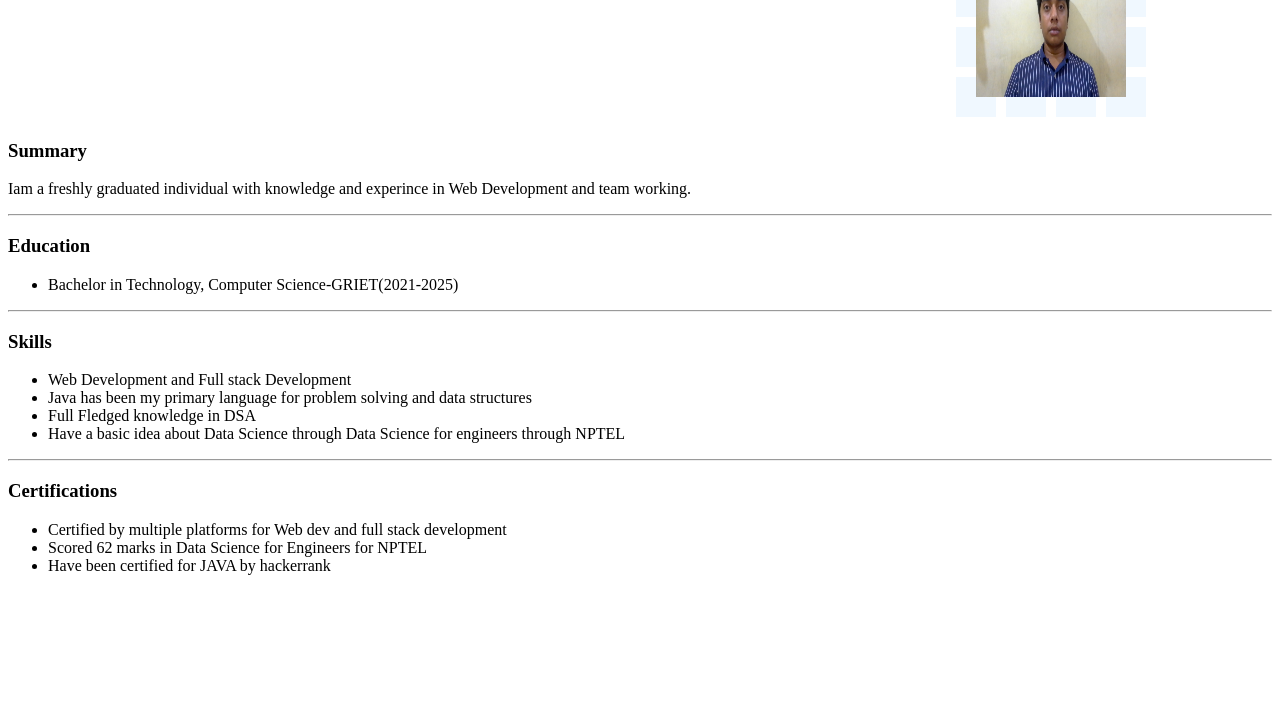
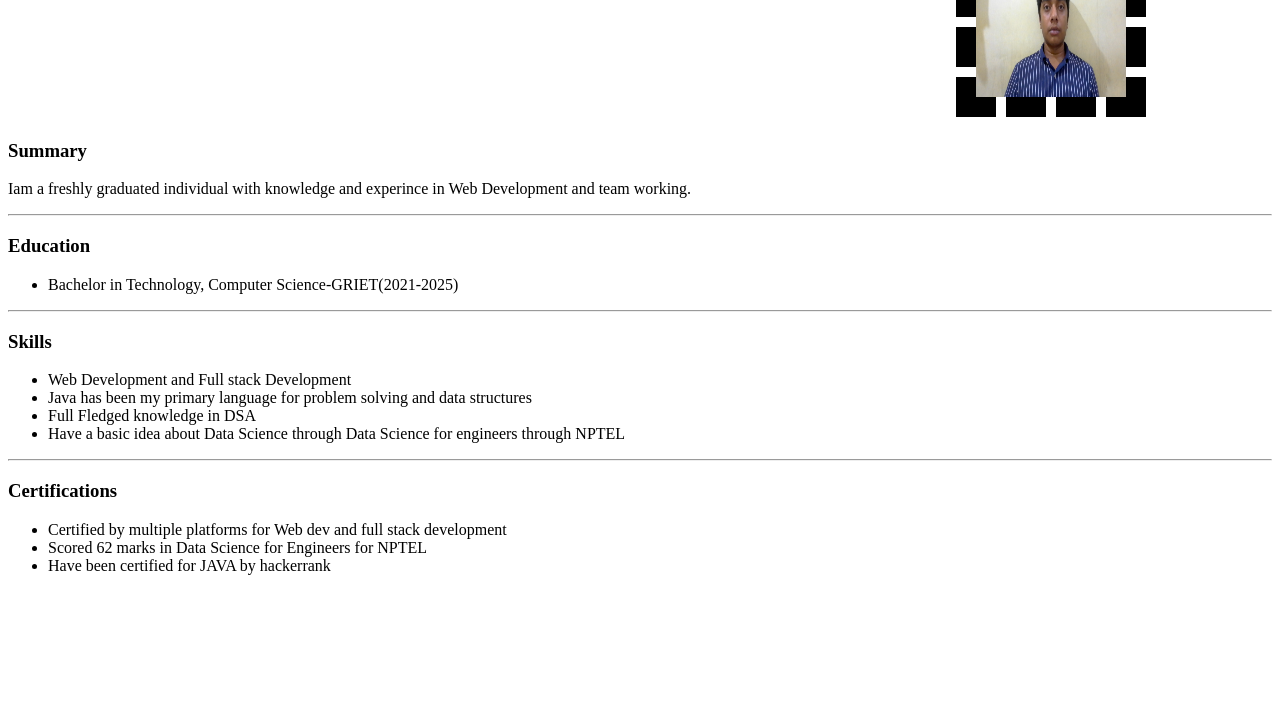
Before and after one commit to karthikneela3010/Resume, a plain HTML site: page index.html in a window 1280 px wide. Shown: the part 81-800 px from the top of the page. Drawn offline with Linux system fonts and the light colour scheme.

Commit message:
Update index.html
changed border of the picture

```diff
--- a/index.html
+++ b/index.html
@@ -9,7 +9,7 @@
             position:relative;
             left:75%;
             top:0px;
-            border:20px dashed aliceblue;
+            border:20px dashed black;
         }
         #i2
         {
```
